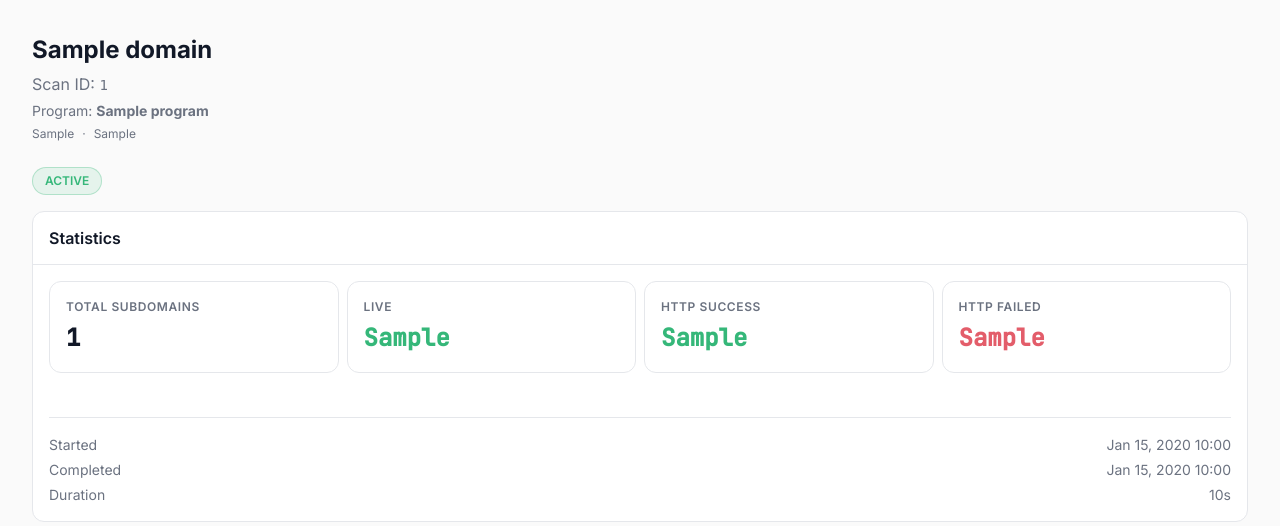
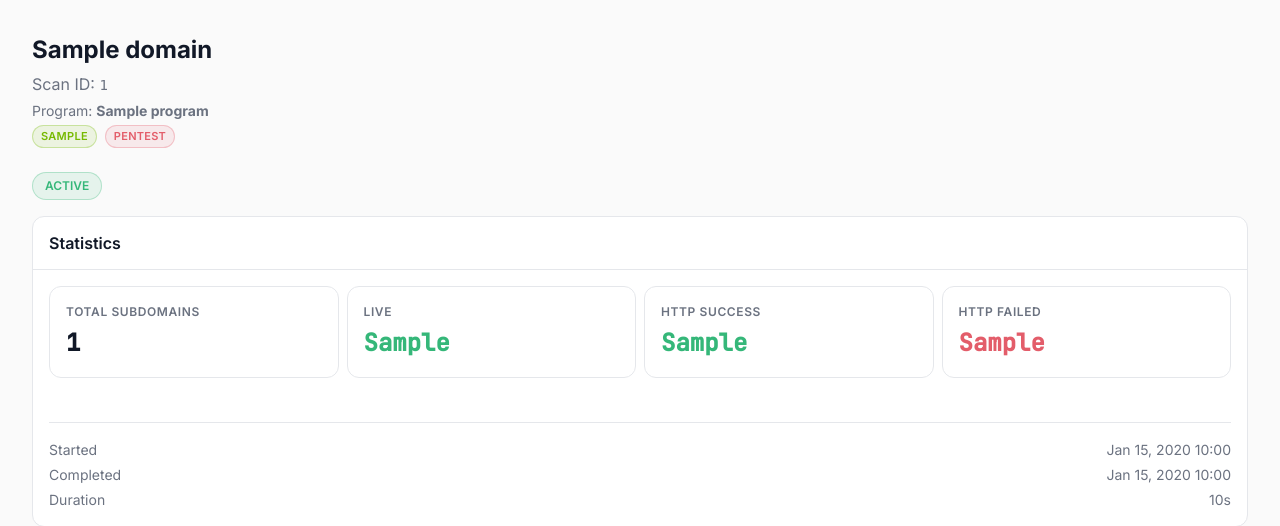
Before and after one commit to l1ackersalman/scanX, a Django app: template templates/scan_detail.html in a window 1280 px wide. Shown: the part 64-590 px from the top of the page. Run offline with Django 5.2, Linux system fonts and the light colour scheme; the template is opened without the code that fills it: most values are stand-ins (such as "Sample title", 1, 10 or a date in 2020); data that the repository does not hold is empty.

Commit message:
Show platform and program type as badges on scan detail page

```diff
--- a/templates/scan_detail.html
+++ b/templates/scan_detail.html
@@ -106,9 +106,14 @@
       Program: <strong>{{ scan.program.name }}</strong>
     </p>
     <p style="margin: var(--sx-space-1) 0 0; color: var(--sx-text-secondary); font-size: var(--sx-text-xs); display: flex; gap: var(--sx-space-2); align-items: center;">
-      <span>{{ scan.program.get_platform_display }}</span>
-      <span>·</span>
-      <span>{{ scan.program.get_program_type_display }}</span>
+      <span class="badge badge-info">{{ scan.program.get_platform_display }}</span>
+      {% if scan.program.program_type == "bbp" %}
+      <span class="badge badge-success">BBP</span>
+      {% elif scan.program.program_type == "vdp" %}
+      <span class="badge badge-warning">VDP</span>
+      {% else %}
+      <span class="badge badge-danger">PENTEST</span>
+      {% endif %}
     </p>
     {% endif %}
   </div>
```
